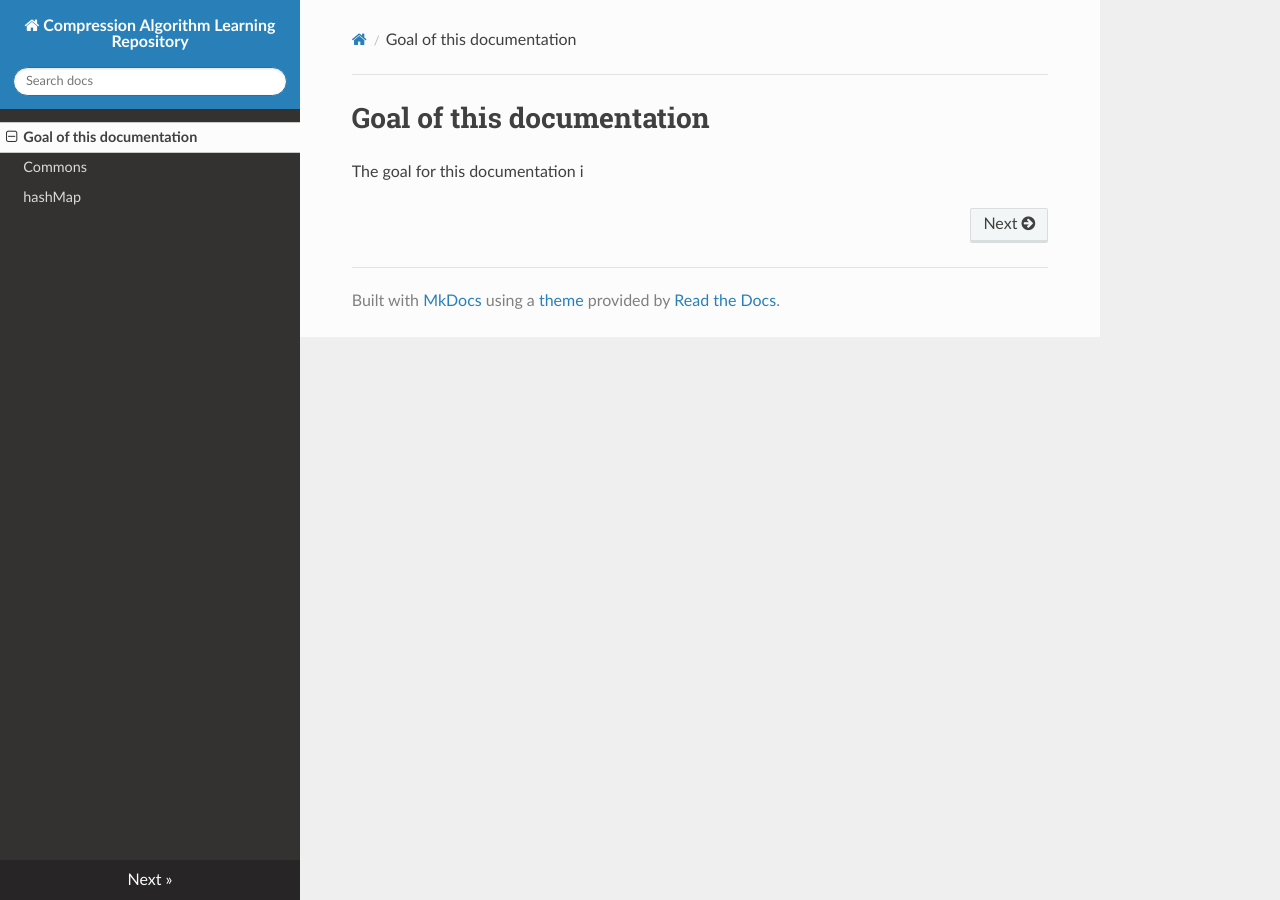
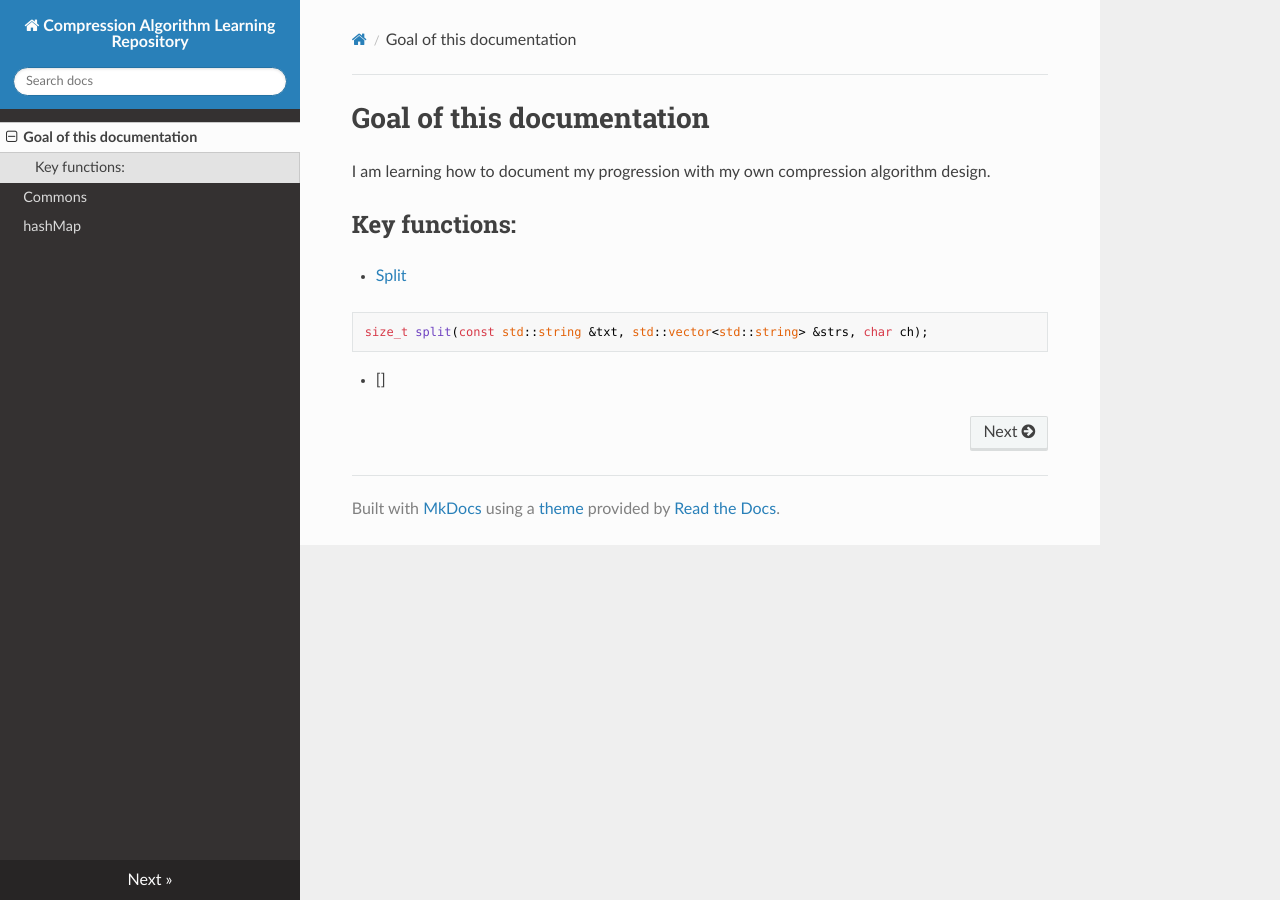
Before and after one commit to sodamachinebroke/slidingWindowTutorial, an MkDocs documentation site: the page built from documentation/docs/index.md, in a window 1280 px wide. Built offline with MkDocs 1.6.1, drawn with Linux system fonts in a browser that asks for light colours; nearby versions of some CDN libraries.

Commit message:
update index.md

````diff
--- a/documentation/docs/index.md
+++ b/documentation/docs/index.md
@@ -1,3 +1,13 @@
 # Goal of this documentation
 
-The goal for this documentation i
+I am learning how to document my progression with my own compression algorithm design.
+
+## Key functions:
+
+- [Split](commons.md#split)
+
+```c++
+size_t split(const std::string &txt, std::vector<std::string> &strs, char ch);
+```
+
+- []
````
